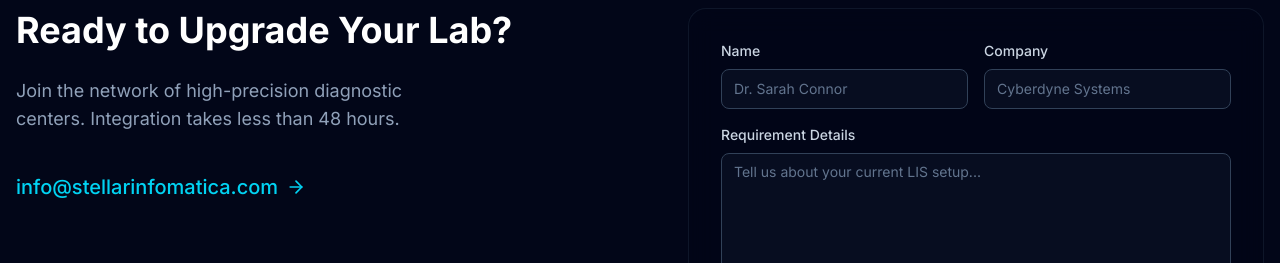
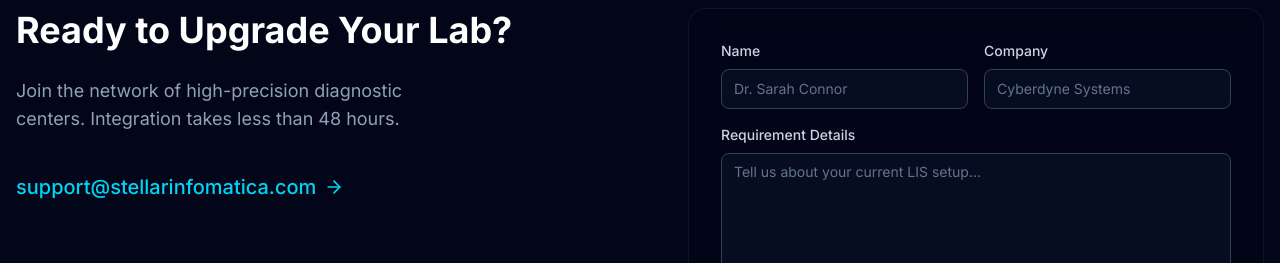
Before and after one commit to JaskiratOberoi/stellar-infomatica-site, a Next.js app: page / in a window 1280 px wide. Shown: the part 5130-5393 px from the top of the page. Built offline with nearby package versions, Linux system fonts and the light colour scheme.

Commit message:
Update contact email to support@stellarinfomatica.com

```diff
--- a/components/layout/Navbar.tsx
+++ b/components/layout/Navbar.tsx
@@ -34,7 +34,7 @@ export function Navbar() {
                         </Link>
                     ))}
                     <Button asChild>
-                        <a href="mailto:info@stellarinfomatica.com">Request Demo</a>
+                        <a href="mailto:support@stellarinfomatica.com">Request Demo</a>
                     </Button>
                 </nav>
 
@@ -60,7 +60,7 @@ export function Navbar() {
                                     </Link>
                                 ))}
                                 <Button asChild className="mt-4">
-                                    <a href="mailto:info@stellarinfomatica.com" onClick={() => setIsOpen(false)}>
+                                    <a href="mailto:support@stellarinfomatica.com" onClick={() => setIsOpen(false)}>
                                         Request Demo
                                     </a>
                                 </Button>
--- a/components/sections/ContactFooter.tsx
+++ b/components/sections/ContactFooter.tsx
@@ -24,10 +24,10 @@ export function ContactFooter() {
                         </p>
 
                         <Link
-                            href="mailto:info@stellarinfomatica.com"
+                            href="mailto:support@stellarinfomatica.com"
                             className="inline-flex items-center gap-2 text-xl font-medium text-cyan-400 hover:text-cyan-300 transition-colors mt-4 group"
                         >
-                            info@stellarinfomatica.com
+                            support@stellarinfomatica.com
                             <ArrowRight className="w-5 h-5 transition-transform group-hover:translate-x-1" />
                         </Link>
                     </div>
--- a/components/sections/Hero.tsx
+++ b/components/sections/Hero.tsx
@@ -36,7 +36,7 @@ export function Hero() {
                         className="bg-cyan-500 hover:bg-cyan-600 text-black font-semibold h-12 px-8 text-base shadow-[0_0_20px_rgba(6,182,212,0.3)] hover:shadow-[0_0_30px_rgba(6,182,212,0.5)] transition-all duration-300"
                         asChild
                     >
-                        <a href="mailto:info@stellarinfomatica.com">
+                        <a href="mailto:support@stellarinfomatica.com">
                             Request Demo
                         </a>
                     </Button>
--- a/package.json
+++ b/package.json
@@ -3,7 +3,7 @@
   "version": "0.1.0",
   "private": true,
   "scripts": {
-    "dev": "next dev",
+    "dev": "next dev -p 3001",
     "build": "next build",
     "start": "next start",
     "lint": "eslint"
```
Also changed, not shown: 1 other file (tests, documents, lock files or other folders).
